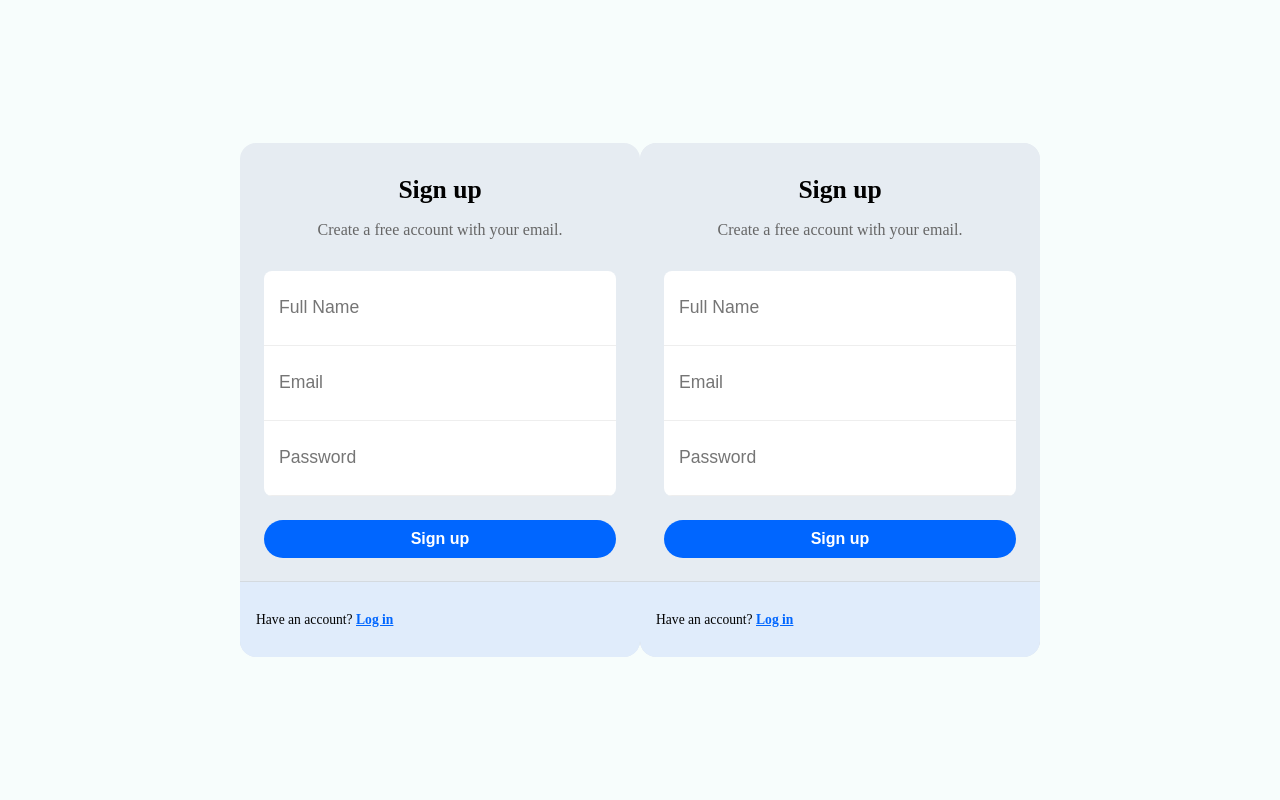
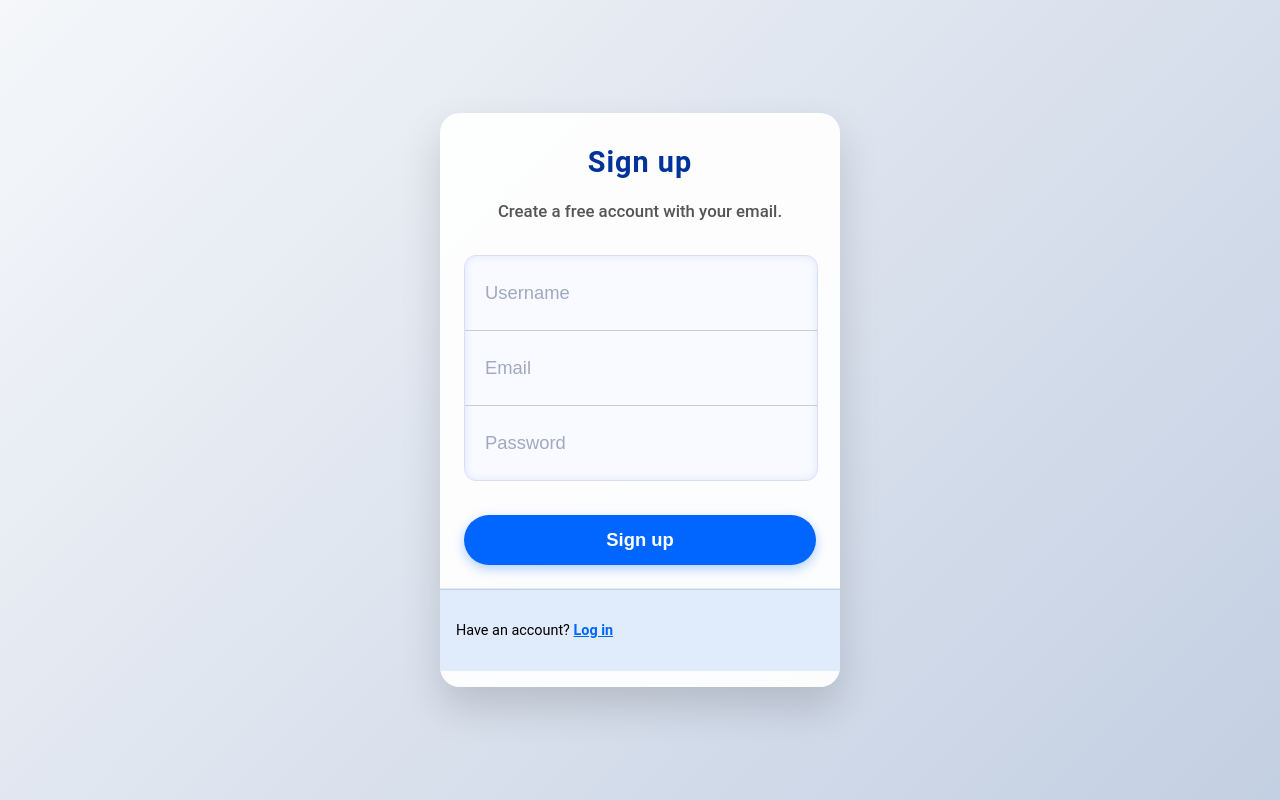
Before and after one commit to vee-yy/team3_cris, a PHP site: page /Loginweb/LoginPage.html in a window 1280 px wide. Run offline with PHP 8.4, Linux system fonts and the light colour scheme; some libraries are stand-ins or nearby versions.

Commit message:
added new file

```diff
--- a/Loginweb/LoginPage.css
+++ b/Loginweb/LoginPage.css
@@ -4,85 +4,159 @@ body {
   align-items: center;
   height: 100vh;
   margin: 0;
-  background-color: #f7fdfc;
+  background: linear-gradient(135deg, #f5f7fa 0%, #c3cfe2 100%);
+  font-family: 'Roboto', sans-serif;
+  -webkit-font-smoothing: antialiased;
+  -moz-osx-font-smoothing: grayscale;
 }
 
 .form-box {
   max-width: 400px;
-  background: #e6ecf2;
+  background: #ffffffee;
+  border-radius: 20px;
+  color: #010101;
+  box-shadow: 0 20px 40px rgba(0, 0, 0, 0.15);
   overflow: hidden;
-  border-radius: 16px;
-  color: #010101;
+  transform-style: preserve-3d;
+  transition: transform 0.3s ease;
+  padding-bottom: 1rem;
+}
+
+.form-box:hover {
+  transform: translateY(-10px);
 }
 
 .form {
-  position: relative;
   display: flex;
   flex-direction: column;
   padding: 32px 24px 24px;
-  gap: 16px;
+  gap: 18px;
   text-align: center;
+  animation: fadeIn 0.5s ease forwards;
 }
 
 .title {
-  font-weight: bold;
-  font-size: 1.6rem;
+  font-weight: 700;
+  font-size: 1.8rem;
+  letter-spacing: 1px;
+  margin-bottom: 4px;
+  color: #003399;
 }
 
 .subtitle {
-  font-size: 1rem;
-  color: #666;
+  font-size: 1.05rem;
+  color: #555;
+  font-weight: 500;
+  margin-bottom: 1rem;
 }
 
 .form-container {
   overflow: hidden;
-  border-radius: 8px;
-  background-color: #fff;
-  margin: 1rem 0 .5rem;
+  border-radius: 12px;
+  background-color: #f9faff;
+  margin: 0 0 1rem;
   width: 100%;
+  box-shadow: inset 0 0 8px #dde7fc;
+  border: 1px solid #d7defa;
 }
 
 .input {
-  background: none;
-  border: 0;
-  outline: 0;
+  background: transparent;
+  border: none;
+  outline: none;
   height: 50px;
   width: 100%;
-  border-bottom: 1px solid #eee;
-  font-size: 1.1rem;
-  padding: 12px 15px;
+  border-bottom: 1px solid #ccc;
+  font-size: 1.15rem;
+  padding: 12px 20px;
+  transition: border-color 0.3s ease;
+  font-weight: 600;
+}
+
+.input:last-child {
+  border-bottom: none;
+}
+
+.input::placeholder {
+  color: #a0a9c1;
+  font-weight: 400;
+}
+
+.input:focus {
+  border-bottom: 2px solid #0066ff;
+  background-color: #fff;
+  box-shadow: 0 2px 8px rgba(0, 102, 255, 0.15);
+  font-weight: 700;
 }
 
 .form-section {
-  padding: 16px;
-  font-size: .85rem;
+  padding: 18px 16px;
+  font-size: 0.9rem;
   background-color: #e0ecfb;
   box-shadow: rgb(0 0 0 / 8%) 0 -1px;
+  border-top: 1px solid #bbd2ff;
 }
 
 .form-section a {
-  font-weight: bold;
+  font-weight: 700;
   color: #0066ff;
-  transition: color .3s ease;
+  transition: color 0.3s ease;
+  cursor: pointer;
 }
 
-.form-section a:hover {
-  color: #005ce6;
+.form-section a:hover,
+.form-section a:focus {
+  color: #004ecc;
   text-decoration: underline;
+  outline: none;
 }
 
 .form button {
   background-color: #0066ff;
   color: #fff;
-  border: 0;
-  border-radius: 24px;
-  padding: 10px 16px;
-  font-size: 1rem;
-  font-weight: 600;
+  border: none;
+  border-radius: 28px;
+  padding: 14px 20px;
+  font-size: 1.15rem;
+  font-weight: 700;
   cursor: pointer;
-  transition: background-color .3s ease;
+  transition: background-color 0.3s ease, box-shadow 0.3s ease;
+  box-shadow: 0 4px 12px rgba(0, 102, 255, 0.3);
 }
 
-.form button:hover {
-  background-color: #005ce6;
+.form button:hover,
+.form button:focus {
+  background-color: #004ecc;
+  box-shadow: 0 6px 16px rgba(0, 78, 204, 0.5);
+  outline: none;
 }
+
+@keyframes fadeIn {
+  from {
+    opacity: 0;
+    transform: translateY(16px);
+  }
+  to {
+    opacity: 1;
+    transform: translateY(0);
+  }
+}
+
+@media (max-width: 440px) {
+  body {
+    padding: 1rem;
+  }
+
+  .form-box {
+    width: 100%;
+    max-width: 100%;
+    box-shadow: none;
+    border-radius: 14px;
+    padding-bottom: 1rem;
+  }
+
+  .form {
+    padding: 24px 16px 16px;
+    gap: 14px;
+  }
+}
--- a/Loginweb/LoginPage.html
+++ b/Loginweb/LoginPage.html
@@ -1,49 +1,22 @@
 <!DOCTYPE html>
 <html lang="en">
 <head>
-    <meta charset="UTF-8">
-    <meta name="viewport" content="width=device-width, initial-scale=1.0">
-    <link rel="stylesheet" href="LoginPage.css">
-    <title>Login Page</title>
+  <meta charset="UTF-8" />
+  <meta name="viewport" content="width=device-width, initial-scale=1" />
+  <link rel="stylesheet" href="LoginPage.css" />
+  <script src="https://cdn.jsdelivr.net/npm/sweetalert2@11"></script>
+  <title>Login Page</title>
 </head>
 <body>
-    <div class="form-box">
-        <form class="form">
-            <span class="title">Sign up</span>
-            <span class="subtitle">Create a free account with your email.</span>
-            <div class="form-container">
-              <input type="text" class="input" placeholder="Full Name">
-                    <input type="email" class="input" placeholder="Email">
-                    <input type="password" class="input" placeholder="Password">
-            </div>
-            <button type="button" onclick="SignUp()">Sign up</button>
-        </form>
-        <div class="form-section">
-          <p>Have an account? <a href="">Log in</a> </p>
-        </div>
-    </div>
 
-</body>
-<!DOCTYPE html>
-<html lang="en">
-<head>
-    <meta charset="UTF-8">
-    <meta name="viewport" content="width=device-width, initial-scale=1.0">
-    <link rel="stylesheet" href="LoginPage.css">
-    <title>Login Page</title>
-</head>
-<body>
-    <header>
-    </header>
-    <div class="form-box">
-   <div class="form-box" id="signupBox">
+  <div class="form-box" id="signupBox">
     <form class="form" id="signupForm">
       <span class="title">Sign up</span>
       <span class="subtitle">Create a free account with your email.</span>
       <div class="form-container">
-        <input type="text" class="input" placeholder="Full Name" required />
-        <input type="email" class="input" placeholder="Email" required />
-        <input type="password" class="input" placeholder="Password" required />
+        <input type="text" class="input" placeholder="Username" />
+        <input type="email" class="input" placeholder="Email" />
+        <input type="password" class="input" placeholder="Password" />
       </div>
       <button type="button" onclick="SignUp()">Sign up</button>
     </form>
@@ -57,20 +30,16 @@
       <span class="title">Log in</span>
       <span class="subtitle">Welcome back! Please log in.</span>
       <div class="form-container">
-        <input type="email" class="input" placeholder="Email" required />
-        <input type="password" class="input" placeholder="Password" required />
+        <input type="email" class="input" placeholder="Email" />
+        <input type="password" class="input" placeholder="Password" />
       </div>
       <button type="button" onclick="LogIn()">Log in</button>
     </form>
     <div class="form-section">
-      <p>
-        Don't have an account?
-        <a href="#" class="highlighted-link" onclick="toggleForms()">Sign up</a>
-      </p>
+      <p>Don't have an account? <a href="#" class="highlighted-link" onclick="toggleForms()">Sign up</a></p>
     </div>
   </div>
-
-      <script src="LoginPage.js"></script>
+  <script src="LoginPage.js"></script>
 
 </body>
 </html>
--- a/Loginweb/LoginPage.js
+++ b/Loginweb/LoginPage.js
@@ -1,9 +1,46 @@
 function SignUp() {
-    window.location.href = "Certificate/Certificate.html";
+    window.location.href = "../Certification/certificate.html";
+}
+function SignUp() {
+  const form = document.getElementById('signupForm');
+  const fullName = form.querySelector('input[type="text"]').value.trim();
+  const email = form.querySelector('input[type="email"]').value.trim();
+  const password = form.querySelector('input[type="password"]').value.trim();
+
+  if (!fullName || !email || !password) {
+    Swal.fire({
+      icon: 'warning',
+      title: 'Incomplete Information',
+      text: 'Please fill in all the required fields before signing up.',
+      confirmButtonText: 'OK'
+    });
+    return;
+  }
+
+  window.location.href = "../Certification/certificate.html";
+}
+
+function LogIn() {
+    window.location.href = "../Certification/certificate.html";
 }
 function LogIn() {
-    window.location.href = "Certificate/Certificate.html";
+  const form = document.getElementById('loginForm');
+  const email = form.querySelector('input[type="email"]').value.trim();
+  const password = form.querySelector('input[type="password"]').value.trim();
+
+  if (!email || !password) {
+    Swal.fire({
+      icon: 'warning',
+      title: 'Incomplete Information',
+      text: 'Please fill in all the required fields before logging in.',
+      confirmButtonText: 'OK'
+    });
+    return;
+  }
+
+  window.location.href = "../Certification/certificate.html";
 }
+
 
 function toggleForms() {
     const signupBox = document.getElementById('signupBox');
--- /dev/null
+++ b/style.js
@@ -0,0 +1,3 @@
+function submit() {
+    window.location.href = "Loginweb/LoginPage.html";
+}
```
Also changed, not shown: Certification/Certificate.css (+17 -0 lines), Certification/Certificate.html (+7 -10 lines), Index.html (added, +46 -0 lines), style.css (added, +119 -0 lines).
